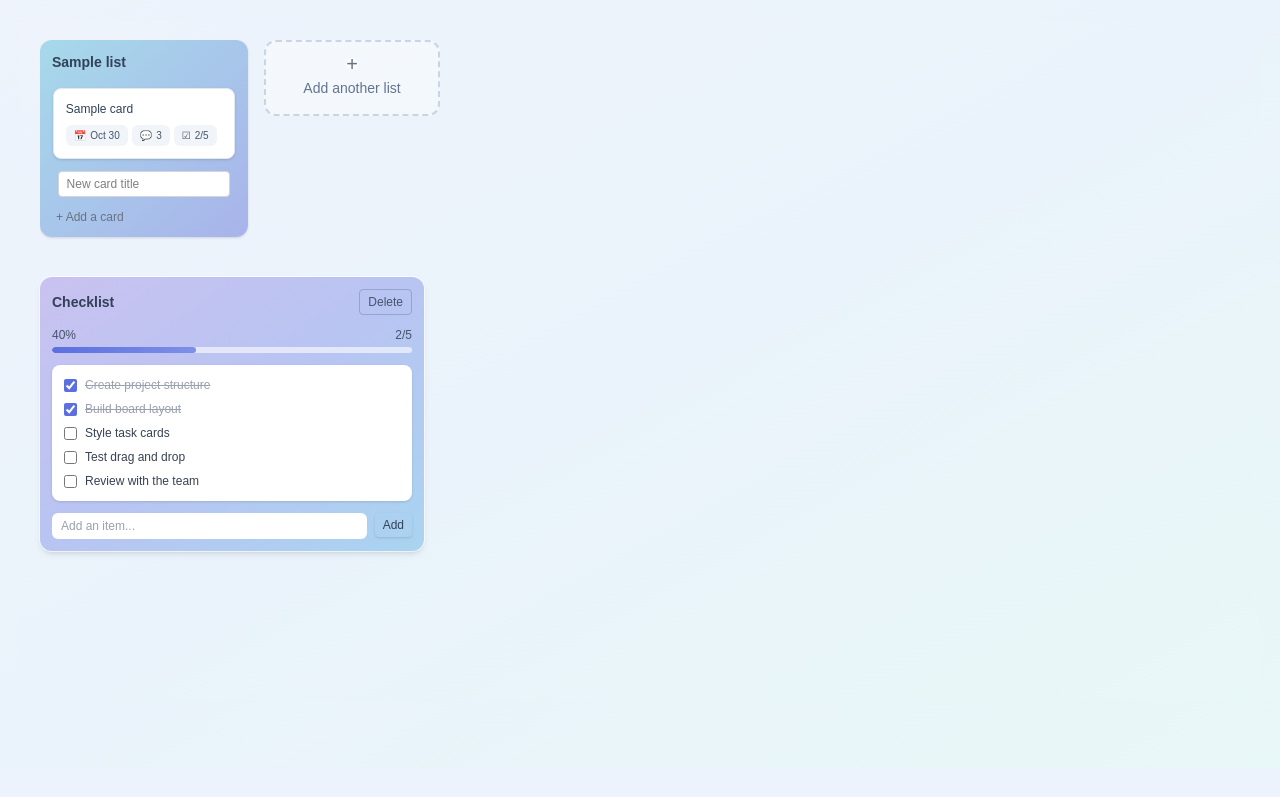
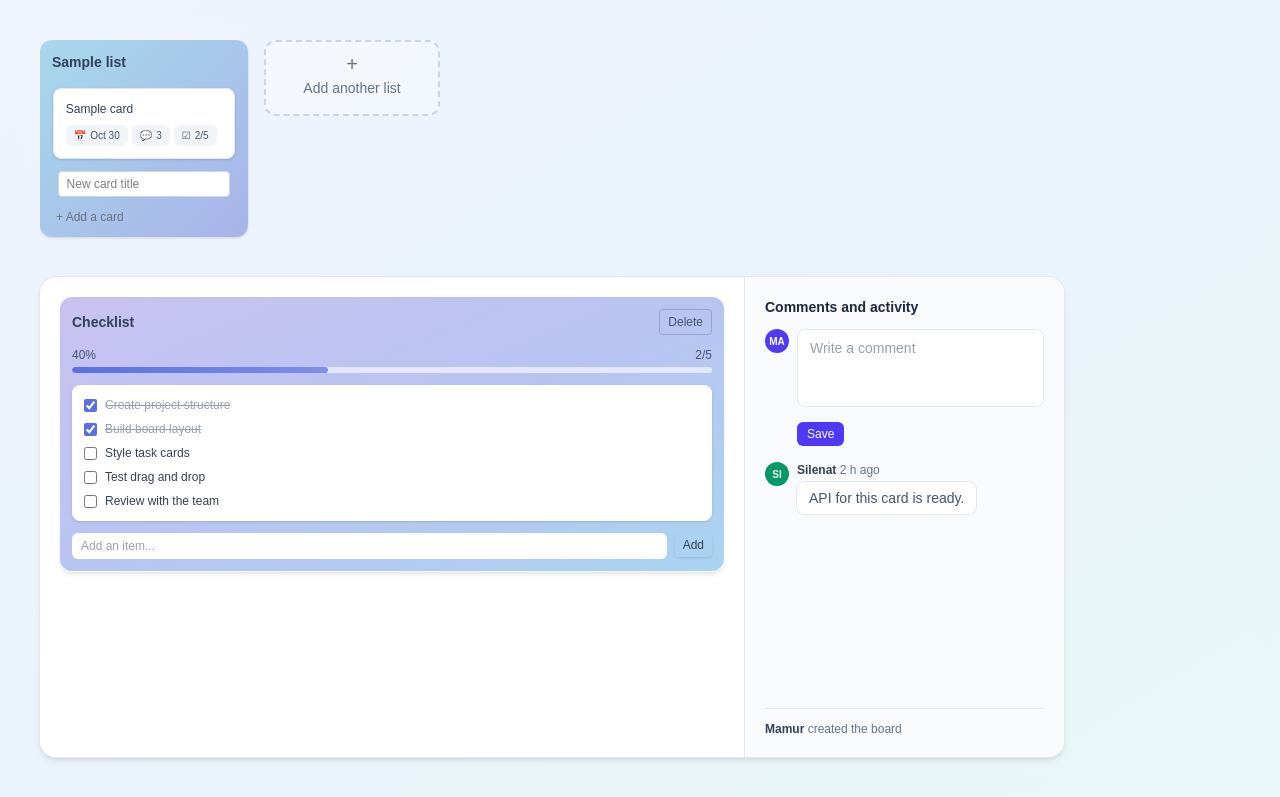
Before and after one commit to Asobhani33/tarmo, a Flask app: template templates/board.html in a window 1280 px wide. Shown: the part 32-829 px from the top of the page. Before the commit the page ends 587 px from the top, so only its background shows below. Run offline with Flask 3, Linux system fonts and the light colour scheme; the template is opened without the code that fills it: most values are stand-ins (such as "Sample title", 1, 10 or a date in 2020).

Commit message:
Add comments and activity panel

```diff
--- a/templates/board.html
+++ b/templates/board.html
@@ -128,8 +128,10 @@ class="self-start text-left px-2 py-1 text-xs text-gray-500 hover:bg-gray-300 ro
 
 
 <!-- Fake checklist preview -->
-<section class="mt-8 w-full max-w-sm rounded-xl bg-linear-to-br from-[#C9C2F0] via-[#B8C4F2] to-[#A9D4F0] p-3 shadow-md ring-1 ring-white/70">
-  <!-- Header -->
+<div class="mt-8 w-full max-w-5xl overflow-hidden rounded-2xl bg-white shadow-md ring-1 ring-slate-200 md:grid md:grid-cols-[1fr_320px]">
+<div class="p-5">
+<section class="w-full rounded-xl bg-linear-to-br from-[#C9C2F0] via-[#B8C4F2] to-[#A9D4F0] p-3 shadow-md ring-1 ring-white/70">  <!-- Header -->
+
   <div class="mb-3 flex items-center justify-between">
     <h2 class="text-sm font-semibold text-slate-700">
       Checklist
@@ -209,6 +211,64 @@ class="self-start text-left px-2 py-1 text-xs text-slate-700 hover:bg-white/40 r
   </form>
 
 </section>
+</div>
+<!-- Comments & Activity Panel -->
+<aside class="flex flex-col border-t border-slate-200 bg-slate-50 p-5 md:min-h-[480px] md:border-l md:border-t-0">  <h2 class="mb-3 text-sm font-semibold text-slate-800">
+    Comments and activity
+  </h2>
+
+  <!-- Comment form (on top) -->
+  <form id="comment-form" class="mb-4 flex items-start gap-2">
+        <div class="flex h-6 w-6 shrink-0 items-center justify-center rounded-full bg-indigo-600 text-[10px] font-semibold text-white">
+      MA
+    </div>
+    <div class="min-w-0 flex-1">
+      <textarea
+        name="comment"
+        rows="3"
+        placeholder="Write a comment"
+        class="w-full resize-none rounded-lg border border-slate-200 bg-white px-3 py-2 text-sm text-slate-700 outline-none transition focus:border-indigo-400 focus:ring-2 focus:ring-indigo-100"
+        required
+      ></textarea>
+            <button
+        type="submit"
+        class="mt-2 rounded-md bg-indigo-600 px-2.5 py-1 text-xs font-medium text-white transition hover:bg-indigo-700"
+      >
+        Save
+      </button>
+    </div>
+  </form>
+
+   <!-- Timeline: newest first -->
+  <div id="timeline" class="flex max-h-72 flex-1 flex-col gap-3 overflow-y-auto">
+    <p id="timeline-empty" class="hidden py-4 text-center text-sm text-slate-400">
+      No comments yet. Be the first to comment.
+    </p>
+
+
+
+    <!-- Example comment -->
+    <div data-comment class="flex items-start gap-2">
+      <div class="flex h-6 w-6 shrink-0 items-center justify-center rounded-full bg-emerald-600 text-[10px] font-semibold text-white">
+        SI
+      </div>
+      <div class="min-w-0 flex-1">
+        <p class="text-xs text-slate-500">
+          <span class="font-semibold text-slate-700">Silenat</span> 2 h ago
+        </p>
+        <div class="mt-1 inline-block max-w-full break-words rounded-lg bg-white px-3 py-1.5 text-sm text-slate-600 ring-1 ring-slate-200">
+          API for this card is ready.
+        </div>
+      </div>
+    </div>
+  </div>
+
+  <!-- Activity (grey text) -->
+    <div class="mt-4 flex flex-col gap-1 border-t border-slate-200 pt-3 text-xs text-slate-500">
+    <p><span class="font-semibold text-slate-700">Mamur</span> created the board</p>
+  </div>
+</aside></div>
+
 <script>
   const checklist = document.getElementById("checklist");
   const bar = document.getElementById("bar");
@@ -272,6 +332,53 @@ checkbox.className = "accent-[#5B6FE0]";
 });
 
   updateChecklistProgress();
+    // Comments panel
+  const commentForm = document.getElementById("comment-form");
+  const timeline = document.getElementById("timeline");
+  const timelineEmpty = document.getElementById("timeline-empty");
+
+  function updateTimelineEmpty() {
+    const hasComments = timeline.querySelector("[data-comment]") !== null;
+    timelineEmpty.classList.toggle("hidden", hasComments);
+  }
+
+  commentForm.addEventListener("submit", (event) => {
+    event.preventDefault();
+
+    const textarea = commentForm.querySelector("textarea");
+    const text = textarea.value.trim();
+    if (text === "") return;
+
+    const row = document.createElement("div");
+    row.dataset.comment = "";
+    row.className = "flex items-start gap-2";
+
+    const avatar = document.createElement("div");
+    avatar.className =
+      "flex h-6 w-6 shrink-0 items-center justify-center rounded-full bg-indigo-600 text-[10px] font-semibold text-white";
+    avatar.textContent = "MA";
+
+    const body = document.createElement("div");
+    body.className = "min-w-0 flex-1";
+
+    const meta = document.createElement("p");
+    meta.className = "text-xs text-slate-500";
+    meta.innerHTML = '<span class="font-semibold text-slate-700">Mamur</span> just now';
+
+    const bubble = document.createElement("div");
+    bubble.className =
+      "mt-1 inline-block max-w-full break-words rounded-lg bg-white px-3 py-1.5 text-sm text-slate-600 ring-1 ring-slate-200";
+    bubble.textContent = text;
+
+    body.append(meta, bubble);
+    row.append(avatar, body);
+
+    timeline.prepend(row); // newest first
+    textarea.value = "";
+    updateTimelineEmpty();
+  });
+
+  updateTimelineEmpty();
 
   // Show checklist badges only when the checklist has items.
 document.querySelectorAll(".checklist-badge").forEach((badge) => {
```
